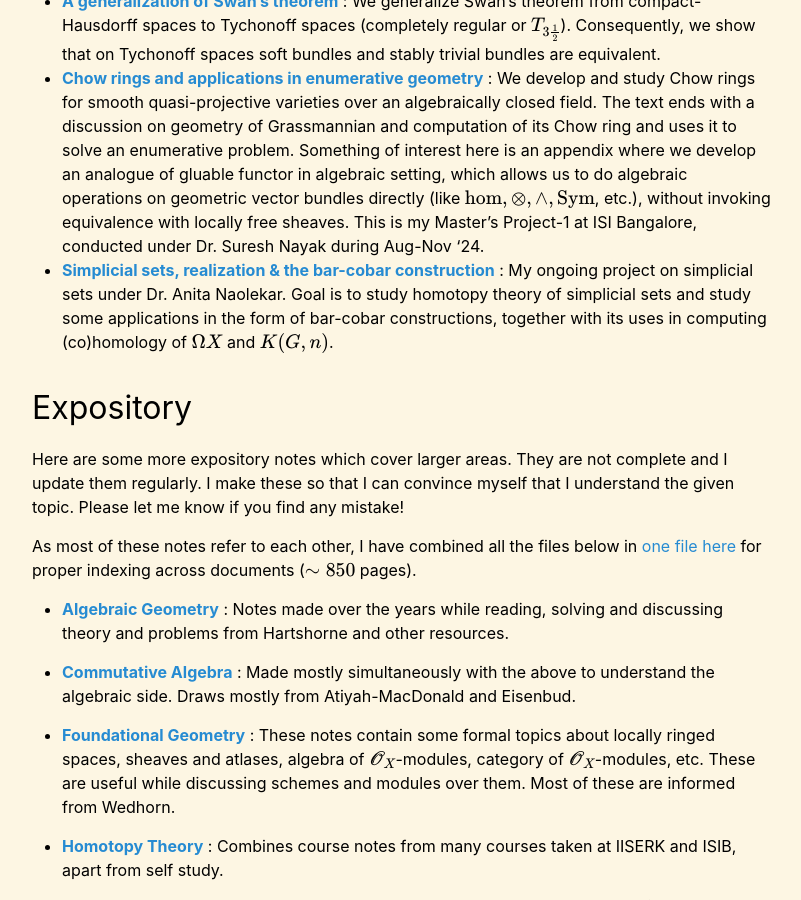
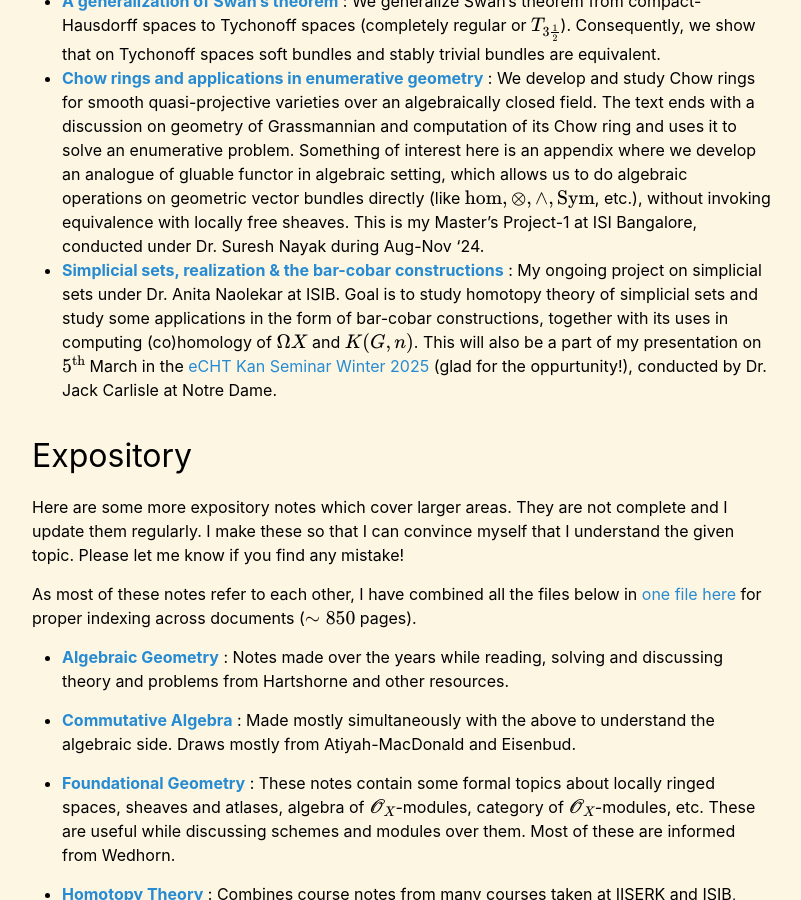
Before and after one commit to ARenanse/ARenanse.github.io, a Jekyll site: the page built from tabs/notes.md, in a window 1280 px wide and 900 px high, scrolled down 580 px. Shown: the whole window, without its empty margins (238-1039 px from the left). Built offline with Jekyll 4.4.1, drawn with Linux system fonts in a browser that asks for light colours; formulas are drawn with MathJax 3.

Commit message:
Update notes.md

```diff
--- a/tabs/notes.md
+++ b/tabs/notes.md
@@ -11,7 +11,7 @@
 * **[Main theorems on length](/assets/notes/Others/Length.pdf)** : In this note, we prove the main theorem on length of rings (finite length iff artinian, Theorem 6) and modules (finite length iff finite support, Corollary 9), apart from some other often useful results. This is part of my master's thesis on intersection theory.
 * **[A generalization of Swan's theorem](/assets/notes/Others/SwanTych.pdf)** : We generalize Swan's theorem from compact-Hausdorff spaces to Tychonoff spaces (completely regular or $$T_{3\frac{1}{2}}$$). Consequently, we show that on Tychonoff spaces soft bundles and stably trivial bundles are equivalent.
 * **[Chow rings and applications in enumerative geometry](/assets/notes/Others/IT.pdf)** : We develop and study Chow rings for smooth quasi-projective varieties over an algebraically closed field. The text ends with a discussion on geometry of Grassmannian and computation of its Chow ring and uses it to solve an enumerative problem. Something of interest here is an appendix where we develop an analogue of gluable functor in algebraic setting, which allows us to do algebraic operations on geometric vector bundles directly (like $$\hom, \otimes, \wedge, \text{\rm Sym}$$, etc.), without invoking equivalence with locally free sheaves. This is my Master's Project-1 at ISI Bangalore, conducted under Dr. Suresh Nayak during Aug-Nov '24.
-* **[Simplicial sets, realization & the bar-cobar construction](/assets/notes/Others/BCB.pdf)** : My ongoing project on simplicial sets under Dr. Anita Naolekar. Goal is to study homotopy theory of simplicial sets and study some applications in the form of bar-cobar constructions, together with its uses in computing (co)homology of $$\Omega X$$ and $$K(G,n)$$.
+* **[Simplicial sets, realization & the bar-cobar constructions](/assets/notes/Others/BCB.pdf)** : My ongoing project on simplicial sets under Dr. Anita Naolekar at ISIB. Goal is to study homotopy theory of simplicial sets and study some applications in the form of bar-cobar constructions, together with its uses in computing (co)homology of $$\Omega X$$ and $$K(G,n)$$. This will also be a part of my presentation on $$5^{\text{\rm th}}$$ March in the [eCHT Kan Seminar Winter 2025](https://s.wayne.edu/echt/echt-reading-seminars/echt-kan-seminar-winter-2025/) (glad for the oppurtunity!), conducted by Dr. Jack Carlisle at Notre Dame.
 
 
 
```
